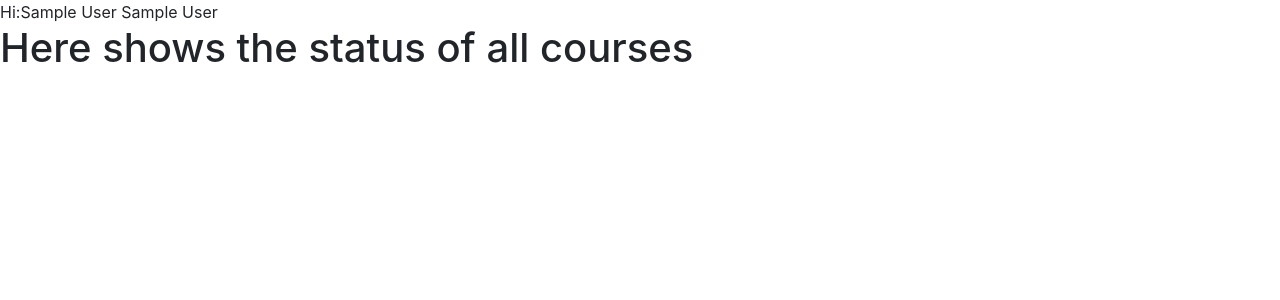
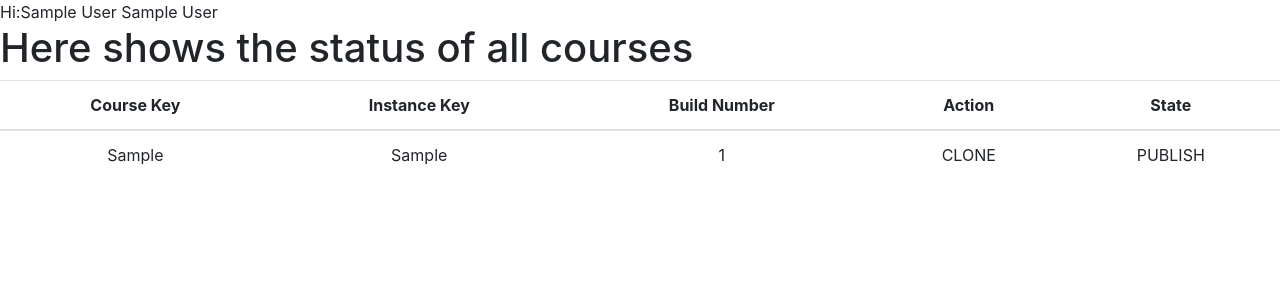
Before and after one commit to apluslms/shepherd, a Flask app: page / in a window 1280 px wide. Shown: the part 61-361 px from the top of the page. Run offline with Flask 2, Linux system fonts and the light colour scheme; a user stored in the database is signed in; tables that the repository leaves empty hold one stand-in row (values such as "Sample post"); some libraries are stand-ins or nearby versions.

Commit message:
Implementing socket-io for update infomation in frontend, the socketio.emit not working inside celery worker, try tu use db event listener

```diff
--- a/apluslms_shepherd/__init__.py
+++ b/apluslms_shepherd/__init__.py
@@ -1,9 +1,9 @@
 from flask import Flask
 from flask_lti_login import lti, lti_login_authenticated
 from flask_migrate import Migrate
-
+from flask_socketio import SocketIO
 from apluslms_shepherd import config
-from apluslms_shepherd.extensions import celery, db, make_celery
+from apluslms_shepherd.extensions import db
 
 __version__ = '0.1'
 
--- a/apluslms_shepherd/config.py
+++ b/apluslms_shepherd/config.py
@@ -37,7 +37,6 @@ class Config(object):
                       "apluslms_shepherd.celery_tasks.signals"
                       )
     COURSE_REPO_BASEPATH = BASE_DIR+"/../../shepherd_test_clone/"
-    BUILD_WEBHOOK_URL=""
 
 
 
@@ -47,7 +46,8 @@ class ProductionConfig(Config):
 
 class DevelopmentConfig(Config):
     DEBUG = True
-    BUILD_WEBHOOK_URL_TOKEN=""
+    BUILD_WEBHOOK_TOKEN = "Secret"
+    BUILD_WEBHOOK_URL = "http://127.0.0.1:5000/webhooks/state/"
     COURSE_DEPLOYMENT_PATH = Config.BASE_DIR+"/../../shepherd_deploy/"
 
 
--- a/apluslms_shepherd/extensions.py
+++ b/apluslms_shepherd/extensions.py
@@ -2,6 +2,7 @@ from __future__ import absolute_import
 
 import flask
 from celery import Celery
+from flask_socketio import SocketIO
 from flask_sqlalchemy import SQLAlchemy
 from sqlalchemy import MetaData
 
@@ -60,3 +61,4 @@ class FlaskCelery(Celery):
 
 celery = FlaskCelery()
 db = SQLAlchemy(metadata=MetaData(naming_convention=naming_convention))
+socketio = SocketIO()
--- /dev/null
+++ b/apluslms_shepherd/static/socketio.js
@@ -0,0 +1,10 @@
+    var socket = io.connect(window.location.href);
+    socket.on('update', function(data) {
+        console.log(data)
+        $("#"+data.instance_id+".table-number").html(data.build_number);
+        $("#"+data.instance_id+".table-action").html(data.current_action);
+        $("#"+data.instance_id+".table-state").html(data.current_state);
+    });
+        socket.on('connect', function() {
+      console.log('connect')
+    });
--- a/apluslms_shepherd/templates/base.html
+++ b/apluslms_shepherd/templates/base.html
@@ -56,4 +56,6 @@
 <script src="https://maxcdn.bootstrapcdn.com/bootstrap/4.0.0/js/bootstrap.min.js"
         integrity="sha384-JZR6Spejh4U02d8jOt6vLEHfe/JQGiRRSQQxSfFWpi1MquVdAyjUar5+76PVCmYl"
         crossorigin="anonymous"></script>
+{% block scripts %}
+{% endblock %}
 </html>
--- a/apluslms_shepherd/templates/main.html
+++ b/apluslms_shepherd/templates/main.html
@@ -7,5 +7,33 @@
 
     <div>Hi:{{ user.display_name }} {{ user.sorting_name }}</div>
     <h1>Here shows the status of all courses</h1>
+                    <table class="text-center table">
+                    <thead>
+                    <tr>
+                        <th scope="col">Course Key</th>
+                        <th scope="col">Instance Key</th>
+                        <th scope="col">Build Number</th>
+                         <th scope="col">Action</th>
+                         <th scope="col">State</th>
+                    </tr>
+                    </thead>
+                    <tbody>
+                    {% for ins in instances %}
+                        <tr>
+                            <td>{{ ins.course_key }}</td>
+                            <td>{{ ins.instance_key }}</td>
+                            <td class="table-number" id="{{ ins.instance_id }}">{{ ins.number }}</td>
+                            <td class="table-acton" id="{{ ins.instance_id }}">{{ ins.current_action }}</td>
+                            <td class="table-state" id="{{ ins.instance_id }}">{{ ins.current_state }}</td>
+                        </tr>
+
+                    {% endfor %}
+                    </tbody>
+                </table>
 
 {% endblock %}
+
+{% block scripts %}
+<script type="text/javascript" src="//cdnjs.cloudflare.com/ajax/libs/socket.io/1.3.6/socket.io.min.js"></script>
+    <script src="../static/socketio.js"></script>
+{% endblock %}
--- a/apluslms_shepherd/views.py
+++ b/apluslms_shepherd/views.py
@@ -1,10 +1,40 @@
 from flask import Blueprint, render_template
 from flask_login import login_required, current_user
 
+from apluslms_shepherd import db
+from apluslms_shepherd.courses.models import CourseInstance
+from apluslms_shepherd.build.models import Build
+
 main_bp = Blueprint('main', __name__)
+
+
+class FrontendBuild(object):
+    def __init__(self, instance_id, number, course_key, instance_key, action, state):
+        self.instance_id = instance_id
+        self.instance_key = instance_key
+        self.course_key = course_key
+        self.number = number
+        self.current_state = None if state is None else state.name
+        self.current_action = None if action is None else action.name
 
 
 @main_bp.route('/', methods=['GET'])
 @login_required
 def main_page():
-    return render_template('main.html', user=current_user)
+    instances = CourseInstance.query.all()
+    recent_build_entries = db.session.query(db.func.max(Build.number), Build.instance_id, Build.state, Build.action, Build.number). \
+        group_by(Build.instance_id)
+    newest_builds = [
+        FrontendBuild(instance_id=instance.id,
+                      instance_key=instance.key,
+                      course_key=instance.course_key,
+                      number=0 if len(recent_build_entries.filter_by(instance_id=instance.id).all()) is 0
+                      else recent_build_entries.filter_by(instance_id=instance.id).first().number,
+                      state=None if len(recent_build_entries.filter_by(instance_id=instance.id).all()) is 0
+                      else recent_build_entries.filter_by(instance_id=instance.id).first().state,
+                      action=None if len(recent_build_entries.filter_by(instance_id=instance.id).all()) is 0
+                      else recent_build_entries.filter_by(instance_id=instance.id).first().action
+                      )
+        for instance in instances
+    ]
+    return render_template('main.html', user=current_user, instances=newest_builds)
--- a/apluslms_shepherd/webhooks/view.py
+++ b/apluslms_shepherd/webhooks/view.py
@@ -111,8 +111,6 @@ def github_pushed():
         pull_repo.apply_async(args=[base_path, use_url, git_branch, instance.course_key, instance.key],
                               link=build_s,
                               link_error=error_handler.s())
-
-
     else:
         abort(400, "Invalid payload")
     return 'hi from a+'
--- a/app.py
+++ b/app.py
@@ -1,8 +1,9 @@
 from apluslms_shepherd import create_app
-from apluslms_shepherd.extensions import celery
+from apluslms_shepherd.extensions import celery, socketio
 
 app = create_app()
 celery.init_app(app)
+socketio.init_app(app)
 
 if __name__ == '__main__':
     with app.app_context():
--- a/requirements.txt
+++ b/requirements.txt
@@ -4,3 +4,5 @@ flask-sqlalchemy
 flask-login
 flask-migrate
 apluslms-roman
+git+https://github.com/apluslms/flask-lti-login.git
+flask-socketio
```
Also changed, not shown: apluslms_shepherd/build/view.py (deleted, +0 -29 lines), apluslms_shepherd/celery_tasks/helper.py (+37 -1 lines), apluslms_shepherd/celery_tasks/signals.py (+23 -20 lines), apluslms_shepherd/celery_tasks/tasks.py (+22 -5 lines), apluslms_shepherd/build/models.py.
